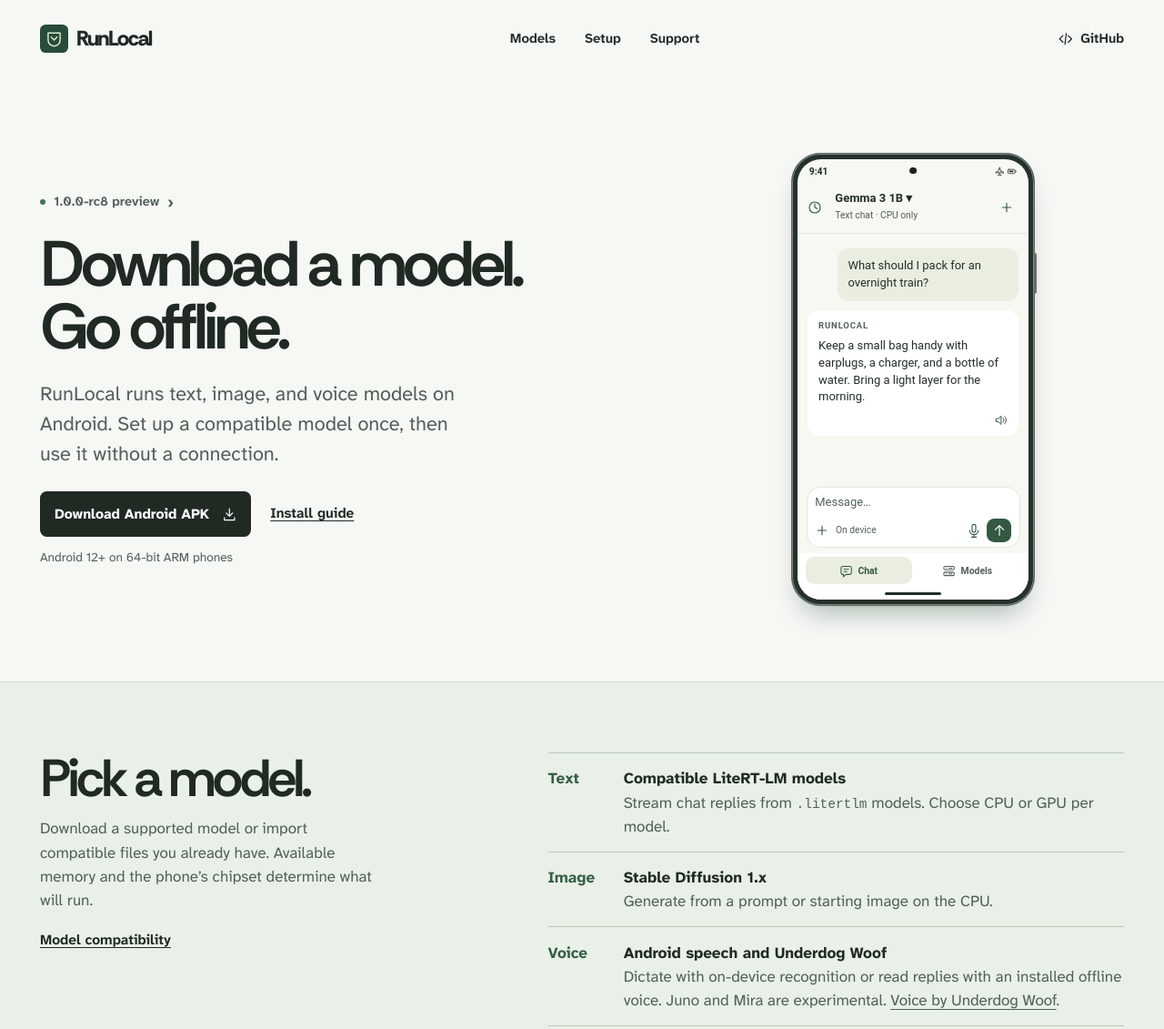
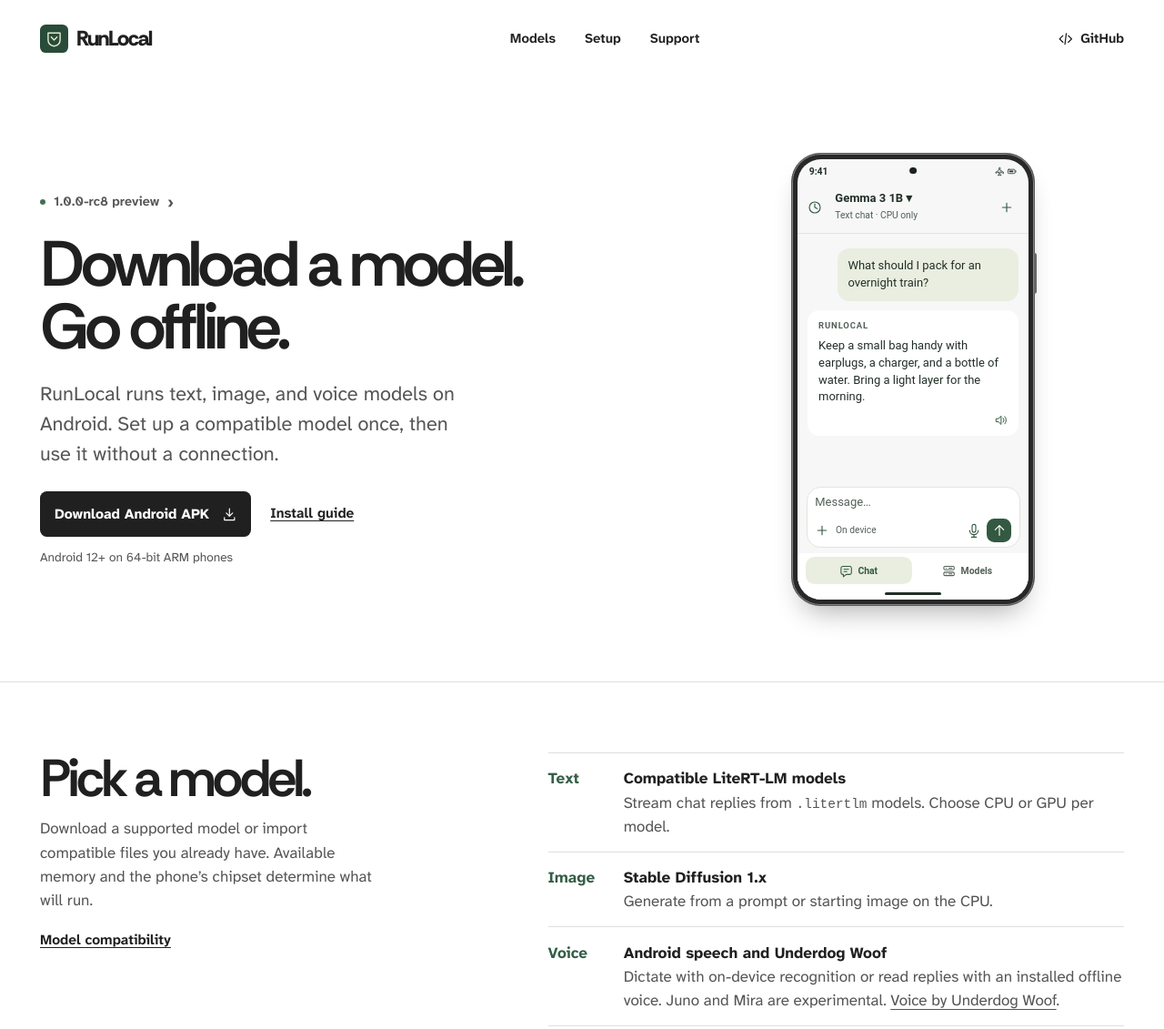
Before and after one commit to 07rjain/runlocal, a plain HTML site: page website/index.html in a window 1280 px wide. Shown: the top 1131 px of the page at 91% size. Drawn offline with Linux system fonts and the light colour scheme; no server answers.

Commit message:
Remove the green tint from RunLocal website backgrounds

```diff
--- a/website/index.html
+++ b/website/index.html
@@ -5,7 +5,7 @@
   <meta name="viewport" content="width=device-width, initial-scale=1">
   <title>RunLocal — Offline AI for Android</title>
   <meta name="description" content="Download RunLocal for Android. Run compatible text, image, and voice models offline, with your prompts and replies stored on your phone.">
-  <meta name="theme-color" content="#f6f8f4">
+  <meta name="theme-color" content="#ffffff">
   <meta property="og:type" content="website">
   <meta property="og:title" content="RunLocal — Offline AI for Android">
   <meta property="og:description" content="Download a model and use it offline. RunLocal runs text, image, and voice models on Android.">
@@ -13,7 +13,7 @@
   <link rel="canonical" href="https://07rjain.github.io/runlocal/">
   <link rel="alternate" type="text/plain" href="llms.txt" title="RunLocal guide for AI assistants">
   <link rel="icon" href="favicon.svg" type="image/svg+xml">
-  <link rel="stylesheet" href="styles.css">
+  <link rel="stylesheet" href="styles.css?v=2">
   <script src="release.js" defer></script>
   <script src="phone-demo.js" defer></script>
 </head>
--- a/website/styles.css
+++ b/website/styles.css
@@ -13,13 +13,12 @@
 }
 
 :root {
-  --paper: #f6f8f4;
-  --ink: #202a23;
-  --muted: #526057;
-  --line: #d3ddd2;
+  --paper: #fff;
+  --ink: #202020;
+  --muted: #555;
+  --line: #dedede;
   --leaf: #345e46;
-  --shade: #e9f0e7;
-  --white: #fdfffc;
+  --white: #fff;
   --heading: Rethink, system-ui, sans-serif;
   --body: Atkinson, system-ui, sans-serif;
 }
@@ -98,7 +97,7 @@ svg { display: block; flex: none; width: 1.2em; height: 1.2em; stroke: currentCo
   font-weight: 750;
   text-decoration: none;
 }
-.button:hover { background: #34503d; }
+.button:hover { background: #383838; }
 .button svg { width: 1.04rem; height: 1.04rem; }
 .text-link { display: inline-flex; align-items: center; min-height: 2.75rem; font-size: .965rem; font-weight: 680; }
 .platform { margin-top: .75rem; color: var(--muted); font-size: .855rem; }
@@ -109,19 +108,19 @@ svg { display: block; flex: none; width: 1.2em; height: 1.2em; stroke: currentCo
   position: relative;
   width: min(100%, 16.75rem);
   padding: .37rem;
-  border: 1px solid #58675e;
+  border: 1px solid #585858;
   border-radius: 2rem;
-  background: #26312b;
-  box-shadow: inset 0 0 0 1px #7d8981, 0 1.1rem 1.9rem -.8rem #1d392d65;
+  background: #282828;
+  box-shadow: inset 0 0 0 1px #858585, 0 1.1rem 1.9rem -.8rem #0005;
 }
-.phone-frame::after { content: ""; position: absolute; top: 22%; right: -.17rem; width: .16rem; height: 2.8rem; border-radius: 0 .15rem .15rem 0; background: #627067; }
+.phone-frame::after { content: ""; position: absolute; top: 22%; right: -.17rem; width: .16rem; height: 2.8rem; border-radius: 0 .15rem .15rem 0; background: #666; }
 .phone-screen {
   display: flex;
   flex-direction: column;
   min-height: 30.25rem;
   overflow: hidden;
   border-radius: 1.62rem;
-  background: #f7f8f2;
+  background: #f7f7f7;
   color: #222f27;
   font: .81rem/1.45 Roboto, system-ui, sans-serif;
 }
@@ -156,12 +155,12 @@ svg { display: block; flex: none; width: 1.2em; height: 1.2em; stroke: currentCo
 .phone-gesture::after { content: ""; width: 3.9rem; height: .19rem; border-radius: .2rem; background: #222f27; }
 .visually-hidden { position: absolute; width: 1px; height: 1px; overflow: hidden; clip-path: inset(50%); white-space: nowrap; }
 
-.catalog { border-block: 1px solid var(--line); background: var(--shade); }
+.catalog { border-block: 1px solid var(--line); }
 .catalog-layout, .setup-layout { display: grid; grid-template-columns: minmax(0, .72fr) minmax(0, 1fr); gap: 1.8rem clamp(2rem, 8vw, 7.5rem); padding-block: clamp(2.5rem, 6vw, 5.5rem); }
 .catalog-intro p { max-width: 34ch; margin-top: .85rem; color: var(--muted); }
 .catalog-intro .text-link, .setup .text-link { margin-top: .58rem; }
-.model-list { border-top: 1px solid #b9c9ba; }
-.model-list > div { display: grid; grid-template-columns: 4.2rem minmax(0, 1fr); gap: .35rem 1rem; padding-block: .9rem; border-bottom: 1px solid #b9c9ba; }
+.model-list { border-top: 1px solid var(--line); }
+.model-list > div { display: grid; grid-template-columns: 4.2rem minmax(0, 1fr); gap: .35rem 1rem; padding-block: .9rem; border-bottom: 1px solid var(--line); }
 .model-list dt { color: var(--leaf); font-weight: 730; }
 .model-list dd p { color: var(--muted); }
 
```
Also changed, not shown: website/support.html (+2 -2 lines), website/social-card.svg.
